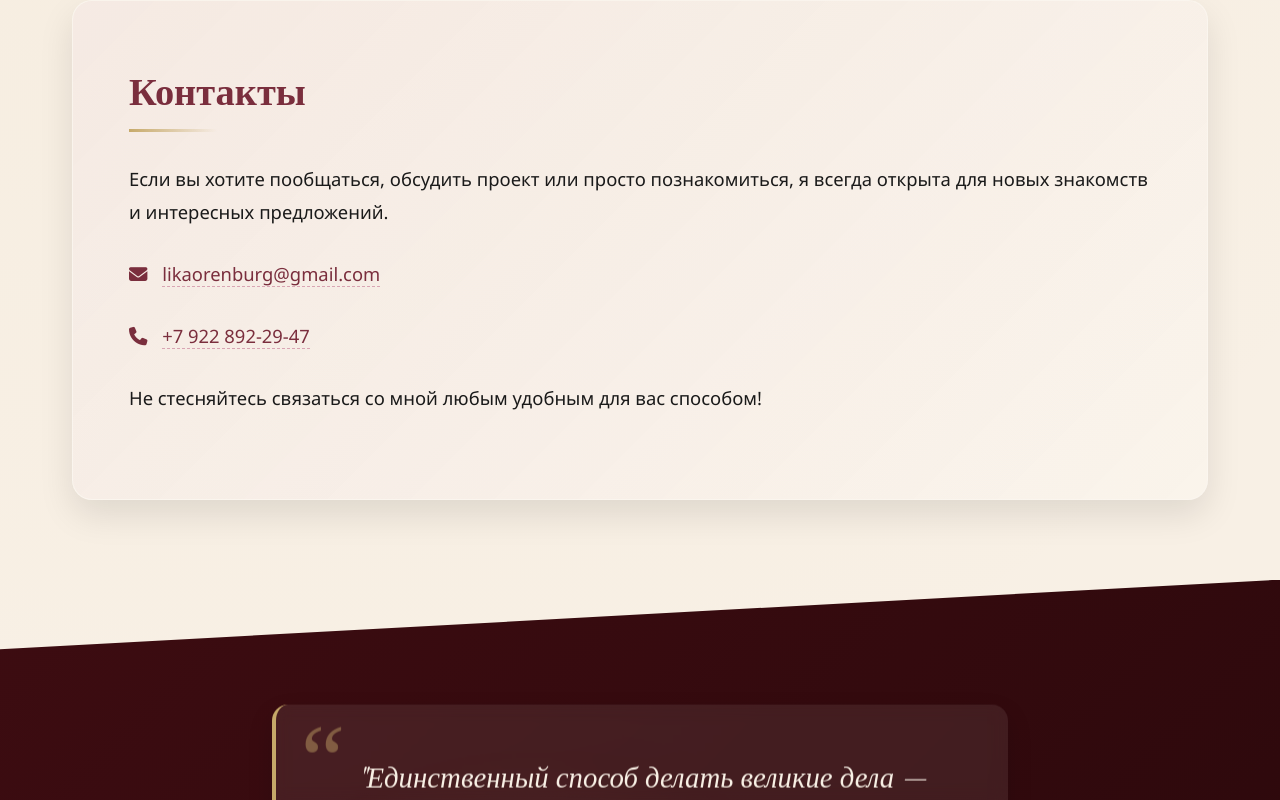
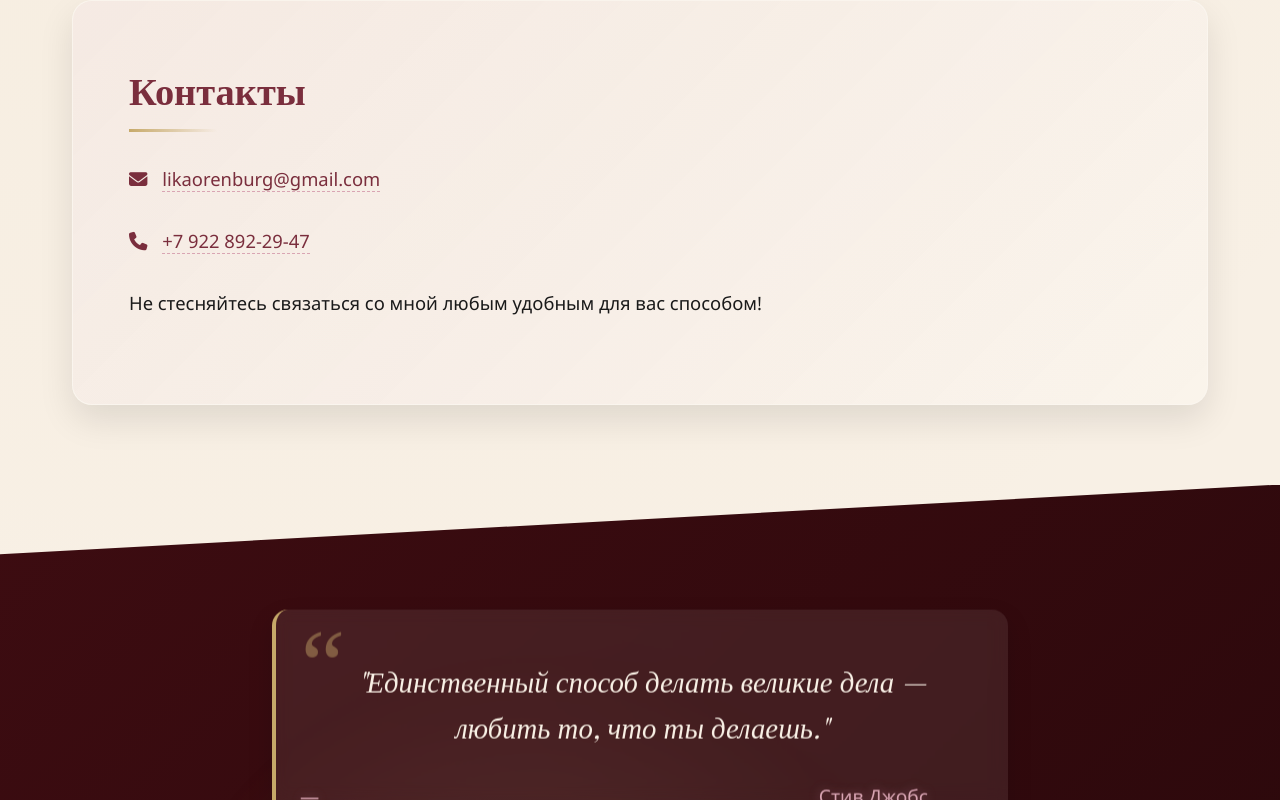
Before and after one commit to Lika24572/bemebeme, a plain HTML site: page index.html in a window 1280 px wide. Shown: the part 4255-5055 px from the top of the page. Drawn offline with nearby package versions, Linux system fonts and the light colour scheme.

Commit message:
Update index.html

```diff
--- a/index.html
+++ b/index.html
@@ -1126,7 +1126,6 @@
 
         <section class="section" id="contact">
             <h2>Контакты</h2>
-            <p>Если вы хотите пообщаться, обсудить проект или просто познакомиться, я всегда открыта для новых знакомств и интересных предложений.</p>
             <p><i class="fas fa-envelope" style="color: var(--velvet-red); margin-right: 10px;"></i> <a href="mailto:likaorenburg@gmail.com" style="color: var(--velvet-red); text-decoration: none; border-bottom: 1px dashed var(--blush-pink);">likaorenburg@gmail.com</a></p>
             <p><i class="fas fa-phone" style="color: var(--velvet-red); margin-right: 10px;"></i> <a href="tel:+79228922947" style="color: var(--velvet-red); text-decoration: none; border-bottom: 1px dashed var(--blush-pink);">+7 922 892-29-47</a></p>
             <p>Не стесняйтесь связаться со мной любым удобным для вас способом!</p>
```
